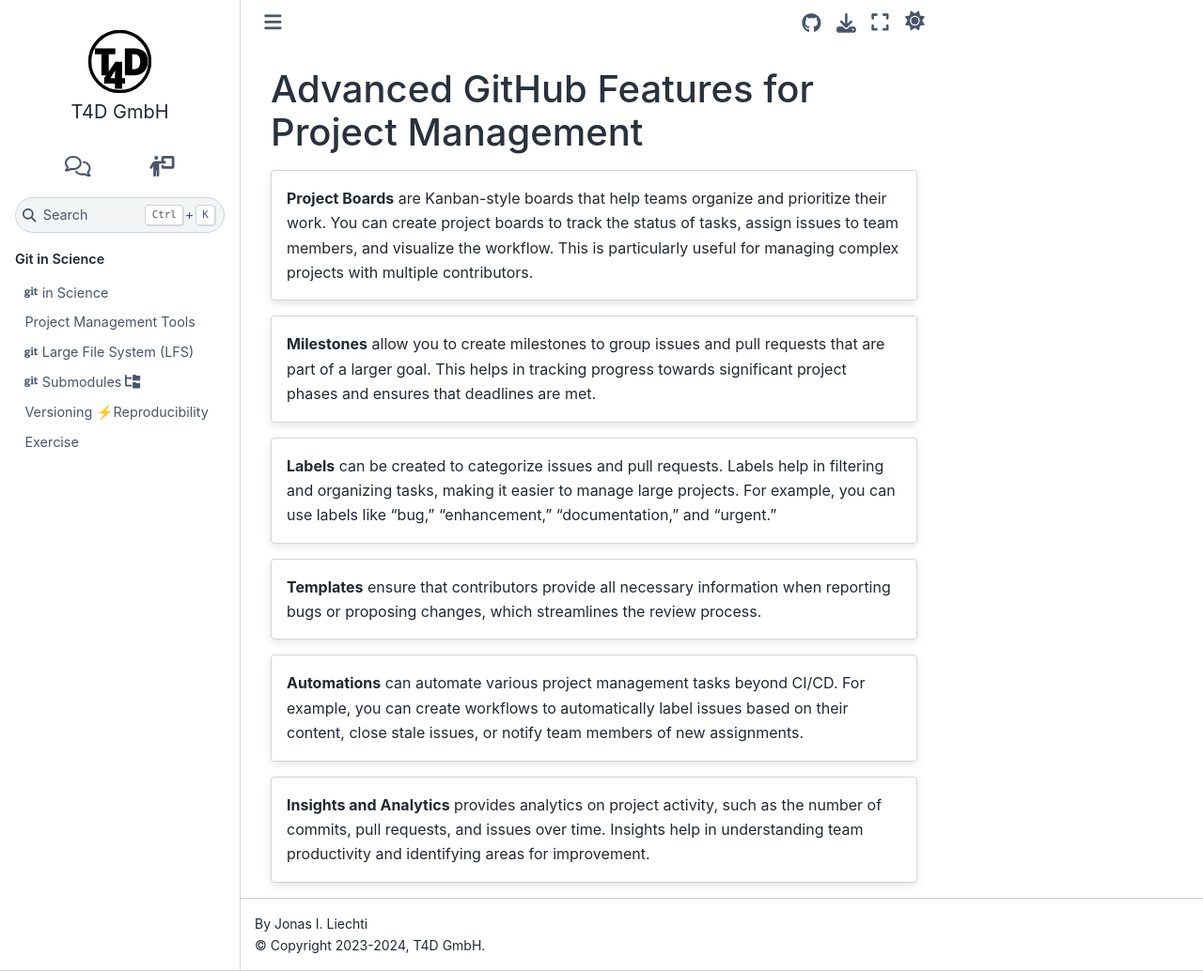
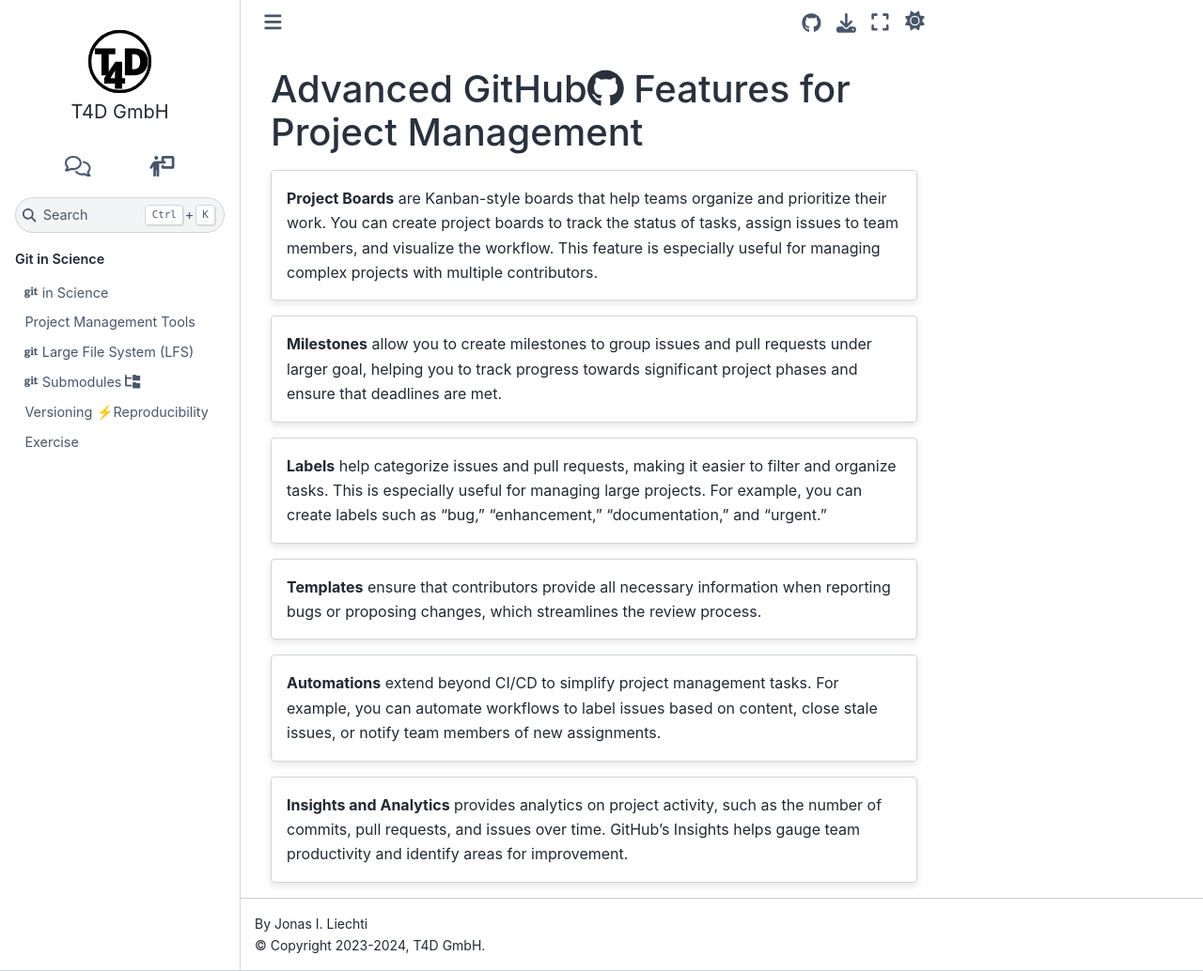
Before and after one commit to t4d-gmbh/git-and-science, a Sphinx documentation site: the page built from source/content/project_mgmt_tools/project_management_tools.md, in a window 1280 px wide and 1034 px high. Shown: the whole window at 94% size. Built offline with Sphinx 7.4.7 and the Sphinx Book theme 1.1.4, drawn with Linux system fonts in a browser that asks for light colours; the version number could not be read and is left out.

Commit message:
Update project_management_tools.md
Text revisions for better readability and consistent language style / text structure

```diff
--- a/source/content/project_mgmt_tools/project_management_tools.md
+++ b/source/content/project_mgmt_tools/project_management_tools.md
@@ -1,31 +1,29 @@
-## Advanced GitHub Features for Project Management
+## Advanced GitHub<i class="fab fa-github"></i> Features for Project Management
 
 :::{card}
 **Project Boards**{% if page %}
 are Kanban-style boards that help teams organize and prioritize their work.
 You can create project boards to track the status of tasks, assign issues to team members, and visualize the workflow.
-This is particularly useful for managing complex projects with multiple contributors.
+This feature is especially useful for managing complex projects with multiple contributors.
 {% else %}
-Organize and prioritize work, track task status, assign issues, and visualize workflow.
+organize and prioritize work, track task status, assign issues, and visualize workflow - ideal for complex projects.
 {% endif %}
 :::
 
 :::{card}
 **Milestones**{% if page %}
-allow you to create milestones to group issues and pull requests that are part of a larger goal.
-This helps in tracking progress towards significant project phases and ensures that deadlines are met.
+allow you to create milestones to group issues and pull requests under larger goal, helping you to track progress towards significant project phases and ensure that deadlines are met.
 {% else %}
-Group issues and pull requests, track progress towards project phases, and meet deadlines.
+group issues and pull requests, track progress towards key project phases, and ensure that deadlines are met.
 {% endif %}
 :::
 
 :::{card}
 **Labels**{% if page %}
-can be created to categorize issues and pull requests.
-Labels help in filtering and organizing tasks, making it easier to manage large projects.
-For example, you can use labels like “bug,” “enhancement,” “documentation,” and “urgent.”
+help categorize issues and pull requests, making it easier to filter and organize tasks. This is especially useful for managing large projects.
+For example, you can create labels such as “bug,” “enhancement,” “documentation,” and “urgent.”
 {% else %}
-categorize issues and pull requests, filter and organize tasks, and manage large projects.
+categorize issues and pull requests, filter and organize tasks, and manage large projects more efficiently.
 {% endif %}
 :::
 
@@ -39,18 +37,18 @@
 
 :::{card}
 **Automations** {% if page %}
-can automate various project management tasks beyond CI/CD.
-For example, you can create workflows to automatically label issues based on their content, close stale issues, or notify team members of new assignments.
+extend beyond CI/CD to simplify project management tasks.
+For example, you can automate workflows to label issues based on content, close stale issues, or notify team members of new assignments.
 {% else %}
-go beyond CI/CD, helping in project management tasks, such as labeling issues, closing stale issues, and notifying team members.
+automate project management tasks, such as labeling issues, closing stale issues, and notifying team members.
 {% endif %}
 :::
 
 :::{card}
 **Insights and Analytics**{% if page %}
 provides analytics on project activity, such as the number of commits, pull requests, and issues over time.
-Insights help in understanding team productivity and identifying areas for improvement.
+GitHub's Insights helps gauge team productivity and identify areas for improvement.
 {% else %}
-analyze project activity, understand team productivity, and identify areas for improvement.
+analyze project activity to understand team productivity and identify areas for improvement.
 {% endif %}
 :::
```
